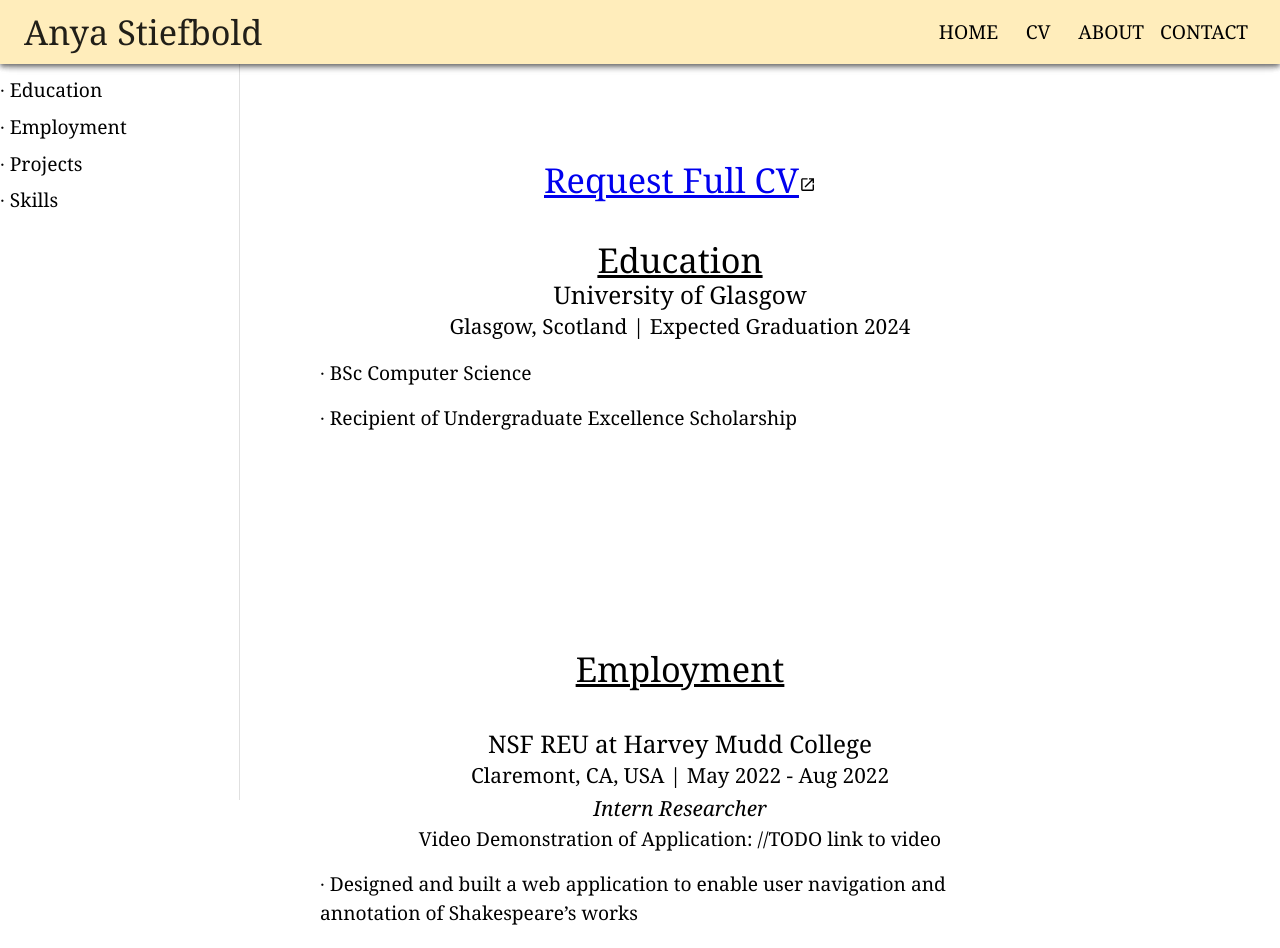
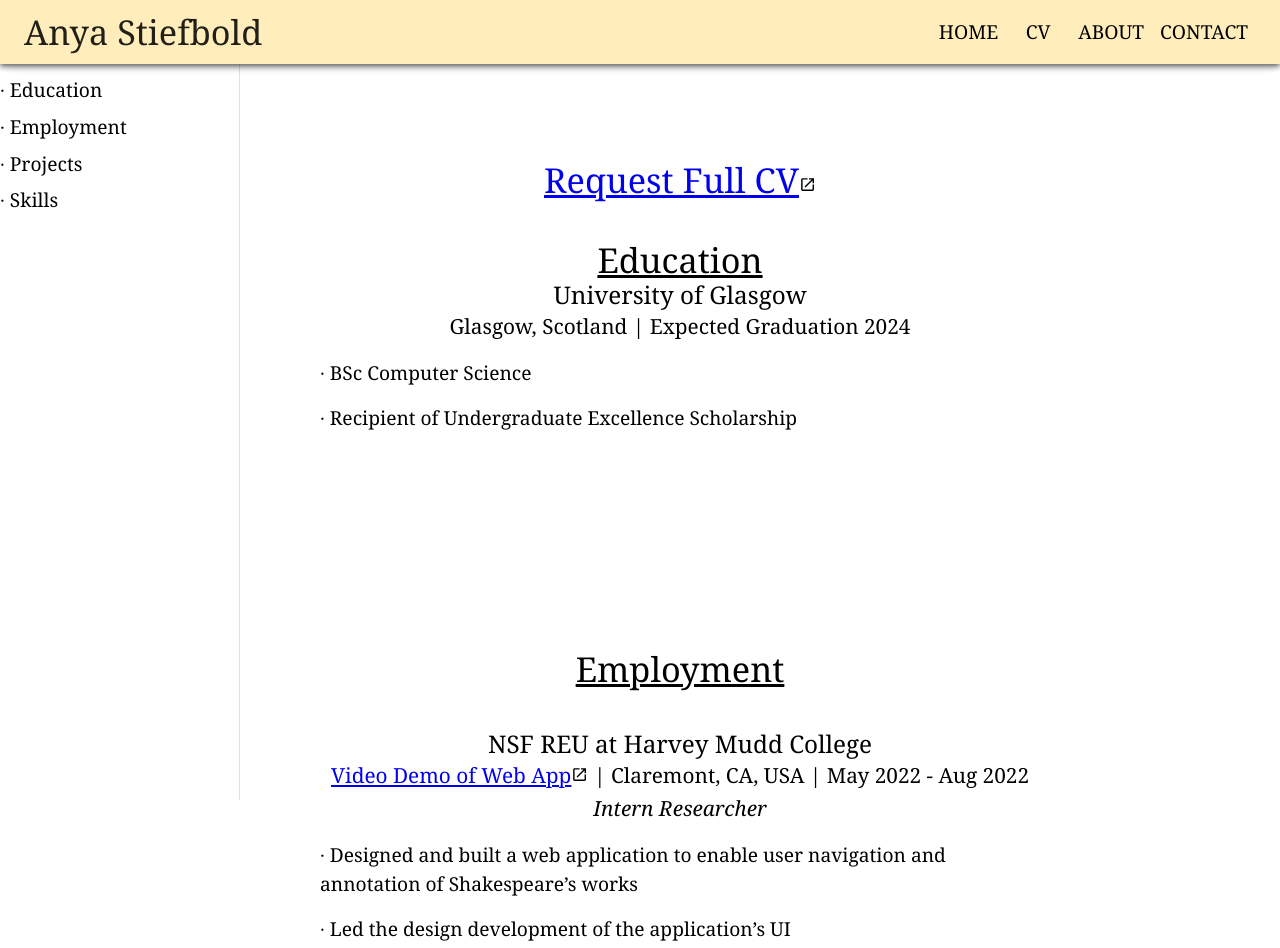
Before and after one commit to AnyaBrynn/online-cv, a React (Create React App) app: page /cv in a window 1280 px wide. Shown: the top 948 px of the page. Built offline with nearby package versions, Linux system fonts and the light colour scheme.

Commit message:
Link to Demo Video

```diff
--- a/src/Components/ResumeInfo/ResumeInfo.js
+++ b/src/Components/ResumeInfo/ResumeInfo.js
@@ -56,10 +56,9 @@ function Contact() {
         NSF REU at Harvey Mudd College
         </Typography>
         <Typography variant="h6">
-        Claremont, CA, USA | May 2022 - Aug 2022
+        <a href="https://youtu.be/ceCjGRKKhsk" target="_blank" rel="noopener noreferrer">Video Demo of Web App</a><OpenInNewIcon/> | Claremont, CA, USA | May 2022 - Aug 2022
         </Typography>
         <Typography variant='h6' sx={{fontStyle: 'italic'}} display="inline">Intern Researcher</Typography>
-        <Typography>Video Demonstration of Application: //TODO link to video</Typography>
         <List align='left'>
             <ListItem>
                 <Typography variant='body1'>
```
